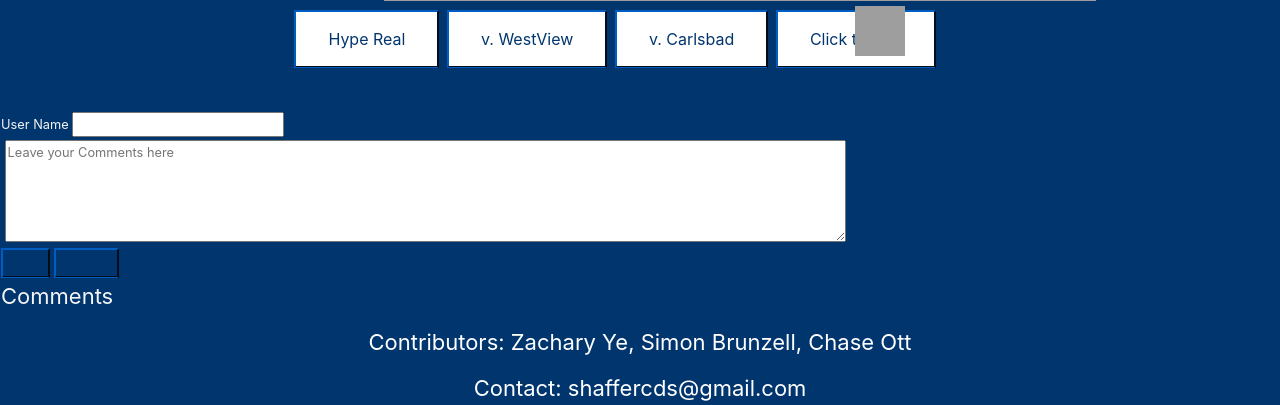
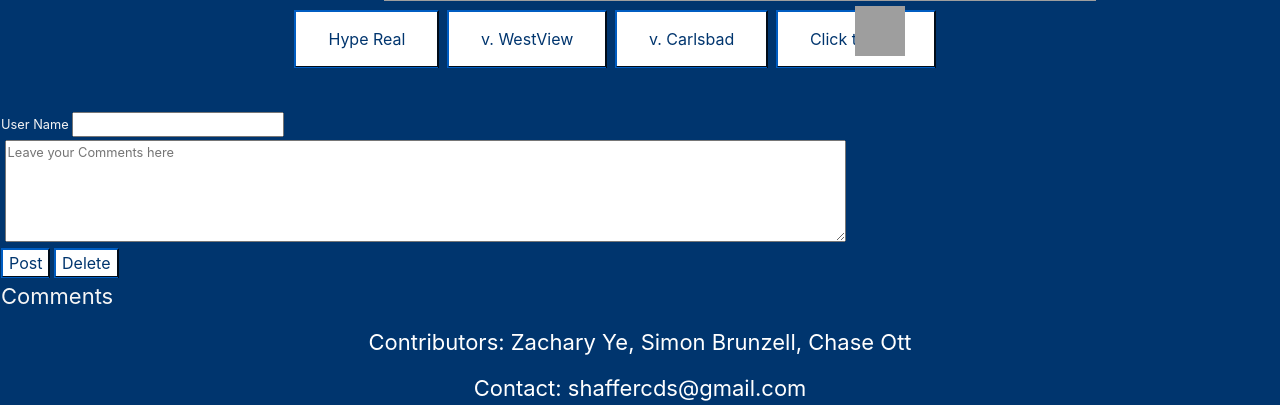
Before and after one commit to zachye111/no_idea2, a Flask app: page /donate/ in a window 1280 px wide. Shown: the part 657-1062 px from the top of the page. Run offline with Flask 2, Linux system fonts and the light colour scheme; some libraries are stand-ins or nearby versions; grey boxes are pictures that could not be loaded.

Commit message:
updated highlights

```diff
--- a/templates/donate.html
+++ b/templates/donate.html
@@ -372,7 +372,7 @@ button {
 }
 
 .comment_buttons {
-    background-color: #00356e;
+    background-color: #ffffff;
     border-color: #00356e;
     border-bottom-style: groove;
     color: #00356e;
```
